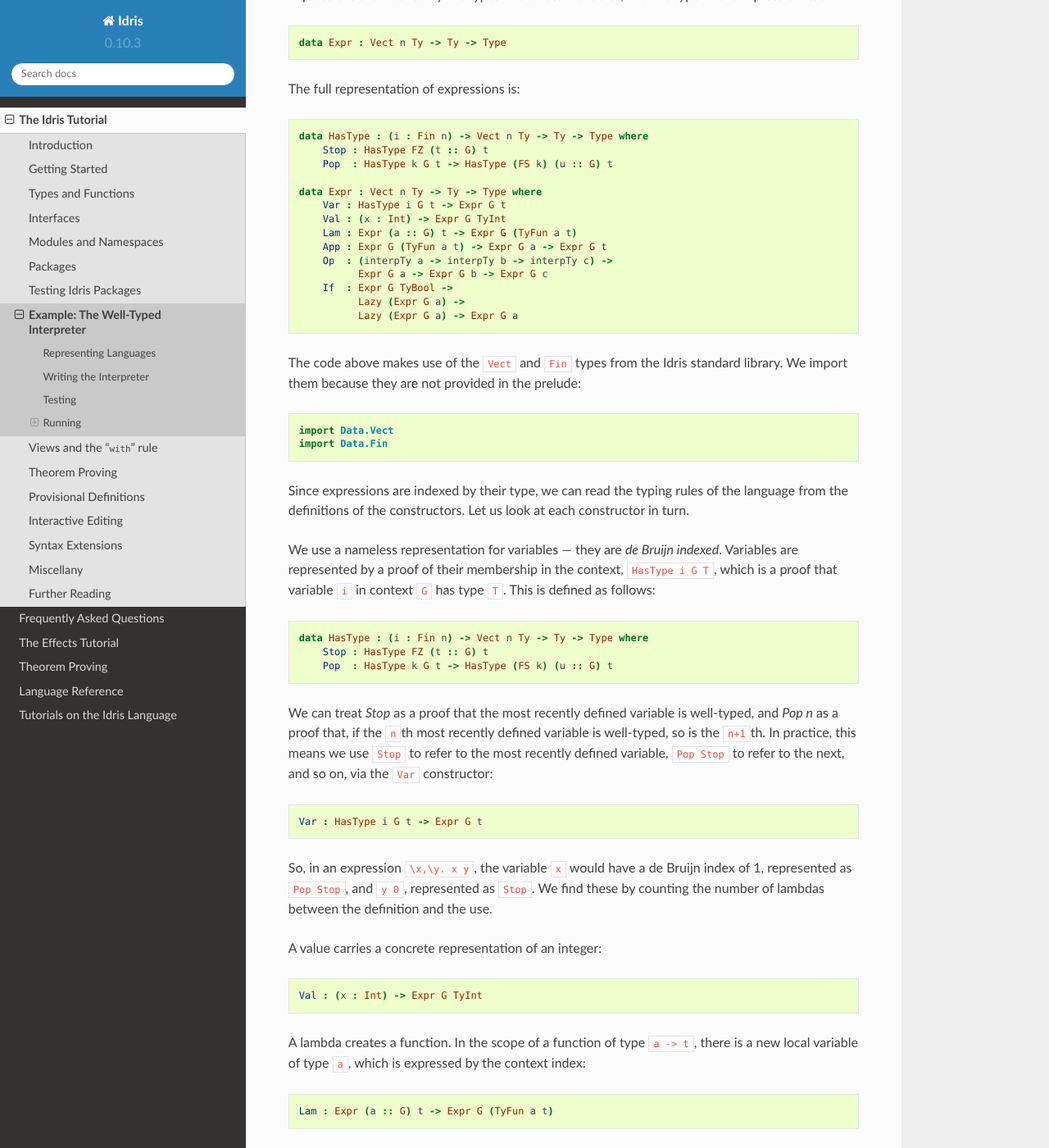
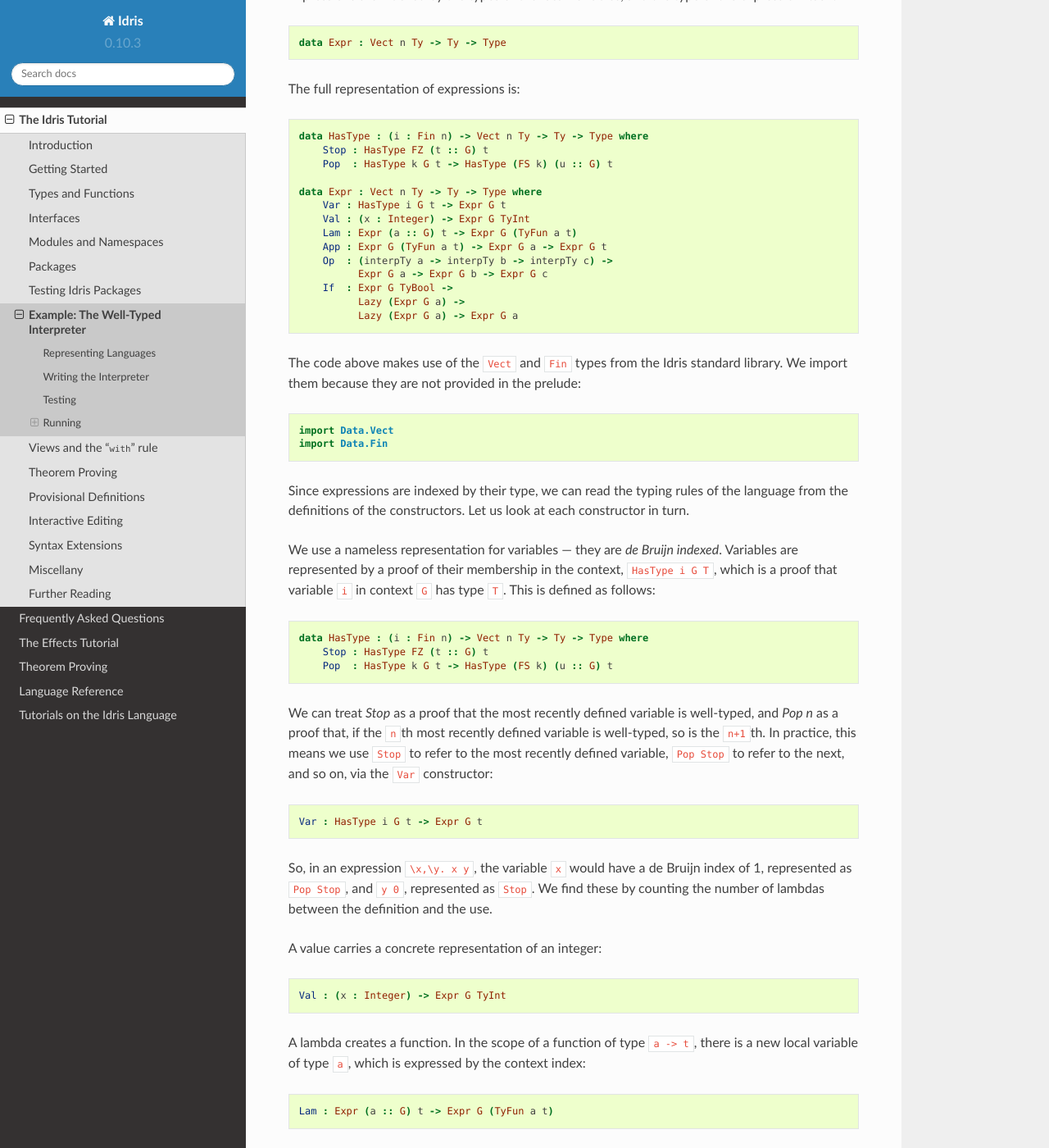
Before and after one commit to idris-lang/Idris-dev, a Sphinx documentation site: the page built from docs/tutorial/interp.rst, in a window 1280 px wide and 1400 px high, scrolled down 921 px. Shown: the whole window at 82% size. Built offline with Sphinx 7.4.7 and the Read the Docs theme 2.0.0, drawn with Linux system fonts in a browser that asks for light colours; formulas are drawn with MathJax 3.

Commit message:
Fixed types in tutorial for Well-Typed Interpreter.

```diff
--- a/docs/tutorial/interp.rst
+++ b/docs/tutorial/interp.rst
@@ -62,7 +62,7 @@ The full representation of expressions is:
 
     data Expr : Vect n Ty -> Ty -> Type where
         Var : HasType i G t -> Expr G t
-        Val : (x : Int) -> Expr G TyInt
+        Val : (x : Integer) -> Expr G TyInt
         Lam : Expr (a :: G) t -> Expr G (TyFun a t)
         App : Expr G (TyFun a t) -> Expr G a -> Expr G t
         Op  : (interpTy a -> interpTy b -> interpTy c) ->
@@ -115,7 +115,7 @@ A value carries a concrete representation of an integer:
 
 .. code-block:: idris
 
-    Val : (x : Int) -> Expr G TyInt
+    Val : (x : Integer) -> Expr G TyInt
 
 A lambda creates a function. In the scope of a function of type ``a ->
 t``, there is a new local variable of type ``a``, which is expressed
```
